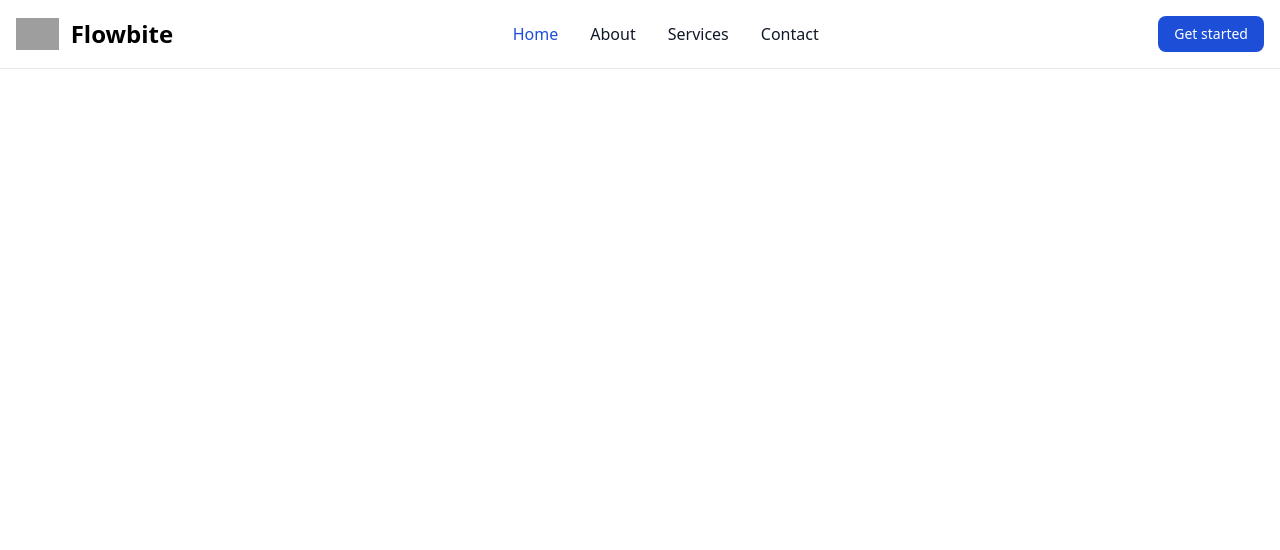
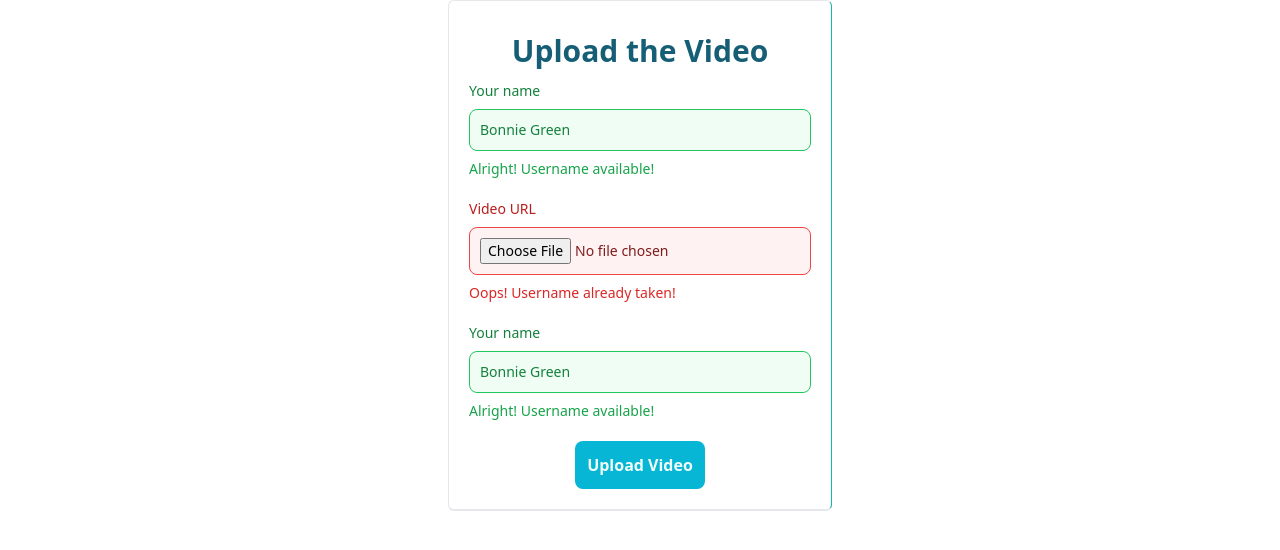
Before and after one commit to DivyankR16/ETH_OTT, a React (Vite) app in the folder client/: page /upload in a window 1280 px wide. Shown: the top 550 px of the page. Built offline with nearby package versions, Linux system fonts and the light colour scheme; grey boxes are pictures that could not be loaded.

Commit message:
form to upload the video

```diff
--- a/client/src/App.jsx
+++ b/client/src/App.jsx
@@ -8,11 +8,10 @@ const App = () => {
     <>
       <BrowserRouter>
         <Routes>
-          <Route element={<Layout />}>
-            <Route path="/" element={<Navigate to="/home" replace />} />
-            <Route path="/home" element={<Home />} />
-            <Route path="/upload" element={<UploadVideo />} />
-          </Route>
+          <Route element={<Layout />}/>
+          <Route path="/home" element={<Home />} />
+          <Route path="/upload" element={<UploadVideo />} />
+
         </Routes>
       </BrowserRouter>
     </>
--- a/client/src/components/UploadVideo.jsx
+++ b/client/src/components/UploadVideo.jsx
@@ -28,7 +28,9 @@ const UploadVideo = () => {
 
     return (
       <>
-        <form className="max-w-sm mx-auto">
+        <div>
+          <form className="max-w-sm mx-auto backdrop-brightness-200 border border-solid  border-r-teal-500 rounded-md p-5 border-b-2">
+            <div className='flex flex-row justify-center m-3 font-extrabold text-cyan-800 text-3xl'>Upload the Video</div>
             <div className="mb-5">
               <label
                 htmlFor="username-success"
@@ -80,8 +82,16 @@ const UploadVideo = () => {
               />
               <Success />
             </div>
+            <div className='flex flex-row justify-center align-middle'>
+              <button
+                type="submit"
+                className="bg-cyan-500 text-teal-50 font-bold p-3 rounded-lg hover:bg-cyan-300"
+              >
+                Upload Video
+              </button>
+            </div>
           </form>
-        <button onClick={CreateVideo}></button>
+        </div>
       </>
     );
 }
```
Lines whose indentation alone changed are shown as unchanged.
